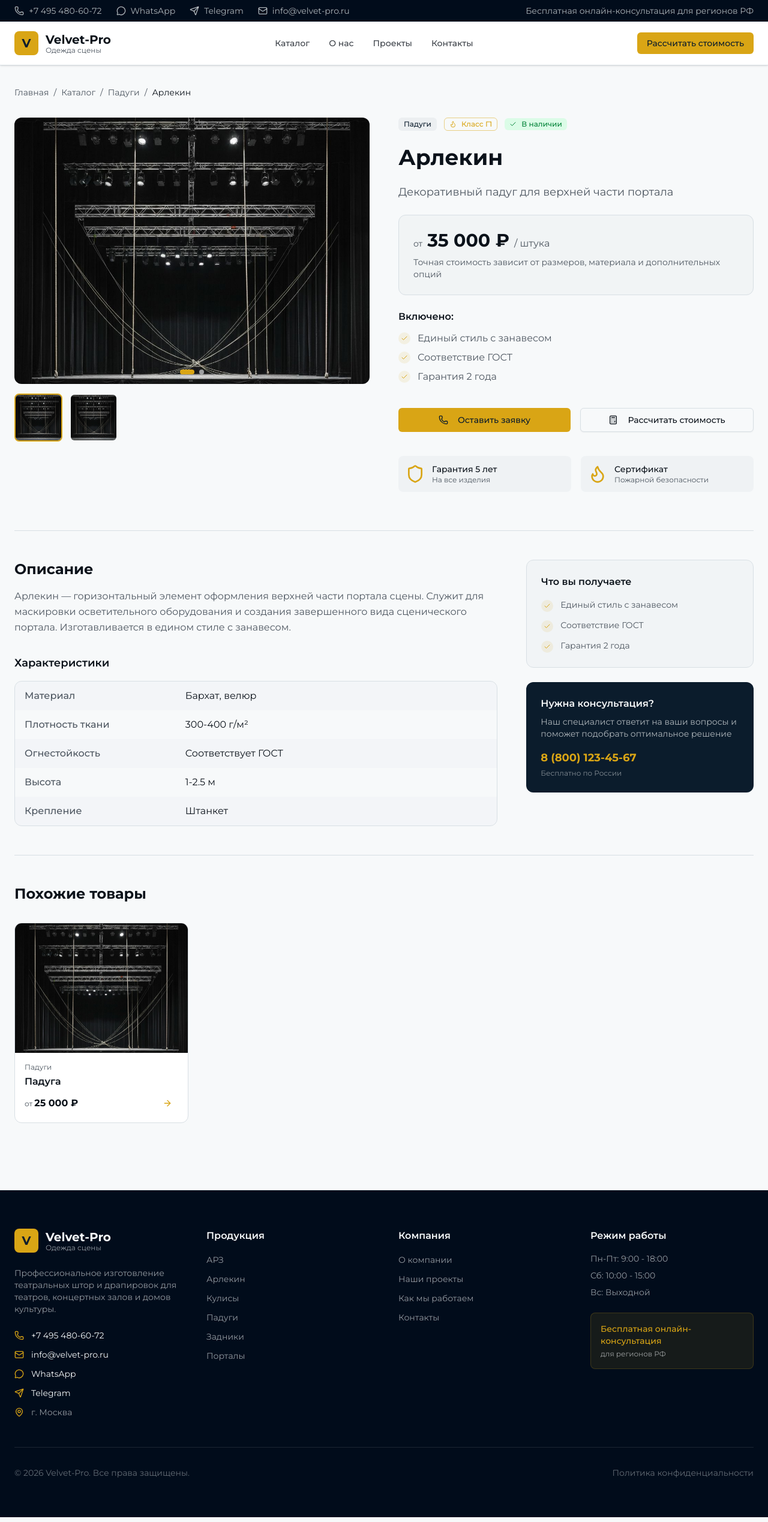
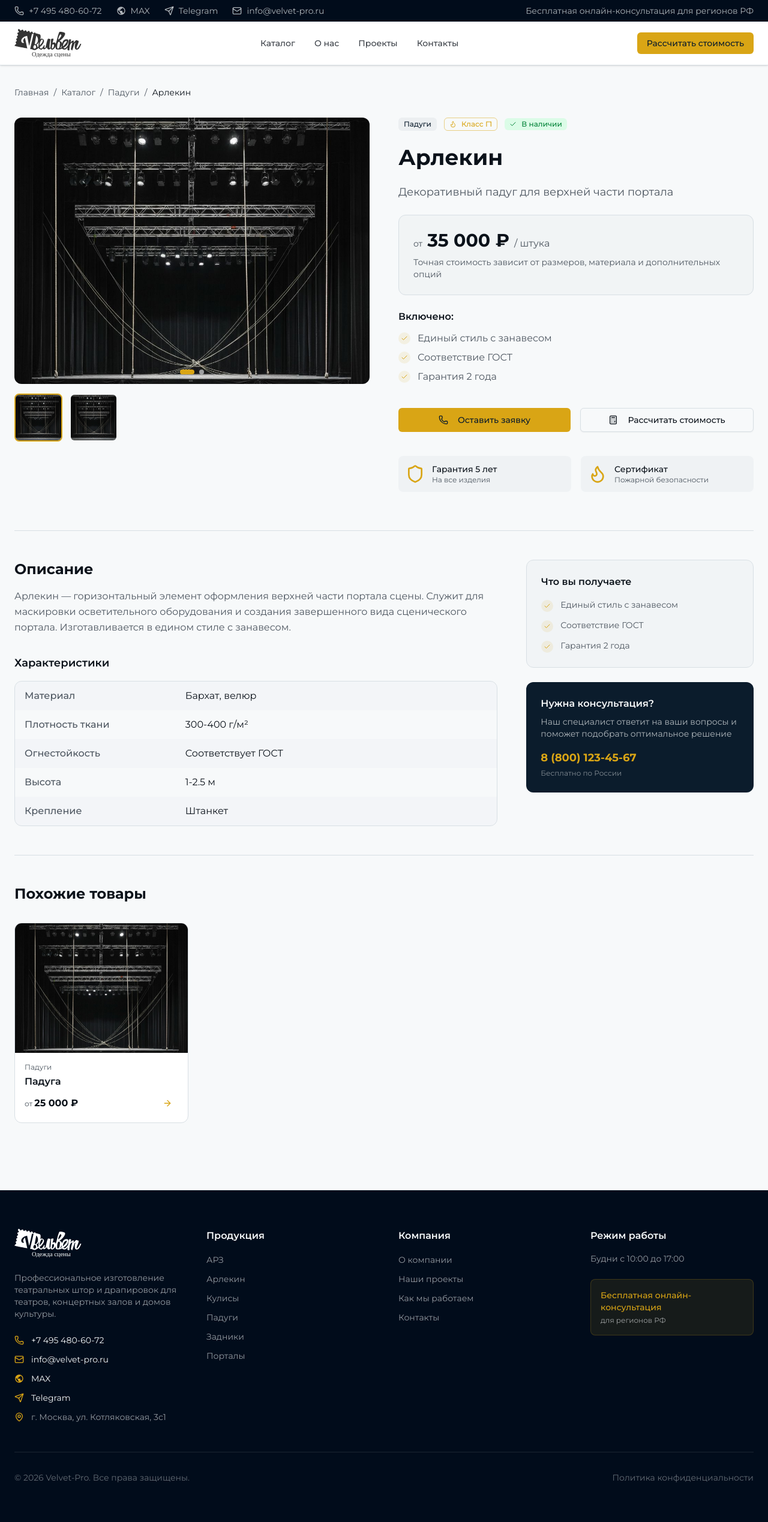
Before and after one commit to Pasha-Cake/velvet, a Next.js app: page /product/arlekin in a window 1280 px wide. Shown: the whole page at 60% size. Built offline with nearby package versions, Linux system fonts and the light colour scheme.

Commit message:
feat: update footer and header with new logo and contact info

```diff
--- a/components/layout/footer.tsx
+++ b/components/layout/footer.tsx
@@ -1,5 +1,6 @@
 import Link from 'next/link'
-import { Phone, Mail, MapPin, MessageCircle, Send } from 'lucide-react'
+import Image from 'next/image'
+import { Phone, Mail, MapPin, Send } from 'lucide-react'
 
 const navigation = {
   products: [
@@ -28,14 +29,14 @@ export function Footer() {
         <div className="grid md:grid-cols-2 lg:grid-cols-4 gap-12">
           {/* Brand */}
           <div>
-            <Link href="/" className="flex items-center gap-3 mb-6">
-              <div className="h-10 w-10 rounded-lg bg-gold flex items-center justify-center">
-                <span className="font-serif text-xl font-bold text-navy">V</span>
-              </div>
-              <div>
-                <span className="block font-serif text-xl font-bold">Velvet-Pro</span>
-                <span className="block text-xs text-primary-foreground/60 -mt-1">Одежда сцены</span>
-              </div>
+            <Link href="/" className="flex items-center mb-6">
+              <Image
+                src="/images/logo.svg"
+                alt="Velvet-Pro - Одежда сцены"
+                width={125}
+                height={53}
+                className="h-12 w-auto brightness-0 invert"
+              />
             </Link>
             <p className="text-sm text-primary-foreground/60 mb-6">
               Профессиональное изготовление театральных штор и драпировок
@@ -51,13 +52,15 @@ export function Footer() {
                 info@velvet-pro.ru
               </a>
               <a
-                href="https://wa.me/74954806072"
+                href="https://max.ru/u/f9LHodD0cOKAibvv4xnLwydR6sh_3dfTyvofGfaGlDE43RYshE6ATx0BtoM"
                 target="_blank"
                 rel="noopener noreferrer"
                 className="flex items-center gap-3 text-sm hover:text-gold transition-colors"
               >
-                <MessageCircle className="h-4 w-4 text-gold" />
-                WhatsApp
+                <svg className="h-4 w-4 text-gold" viewBox="0 0 24 24" fill="currentColor">
+                  <path d="M12 2C6.48 2 2 6.48 2 12s4.48 10 10 10 10-4.48 10-10S17.52 2 12 2zm-1 17.93c-3.95-.49-7-3.85-7-7.93 0-.62.08-1.21.21-1.79L9 15v1c0 1.1.9 2 2 2v1.93zm6.9-2.54c-.26-.81-1-1.39-1.9-1.39h-1v-3c0-.55-.45-1-1-1H8v-2h2c.55 0 1-.45 1-1V7h2c1.1 0 2-.9 2-2v-.41c2.93 1.19 5 4.06 5 7.41 0 2.08-.8 3.97-2.1 5.39z"/>
+                </svg>
+                MAX
               </a>
               <a
                 href="https://t.me/velvetpro"
@@ -70,7 +73,7 @@ export function Footer() {
               </a>
               <div className="flex items-start gap-3 text-sm text-primary-foreground/60">
                 <MapPin className="h-4 w-4 text-gold shrink-0 mt-0.5" />
-                <span>г. Москва</span>
+                <span>г. Москва, ул. Котляковская, 3с1</span>
               </div>
             </div>
           </div>
@@ -113,9 +116,7 @@ export function Footer() {
           <div>
             <h3 className="font-semibold mb-4">Режим работы</h3>
             <div className="space-y-2 text-sm text-primary-foreground/60">
-              <p>Пн-Пт: 9:00 - 18:00</p>
-              <p>Сб: 10:00 - 15:00</p>
-              <p>Вс: Выходной</p>
+              <p>Будни с 10:00 до 17:00</p>
             </div>
             <div className="mt-6 p-4 rounded-lg bg-gold/10 border border-gold/20">
               <p className="text-sm text-gold font-medium">Бесплатная онлайн-консультация</p>
--- a/components/layout/header.tsx
+++ b/components/layout/header.tsx
@@ -1,9 +1,10 @@
 'use client'
 
 import Link from 'next/link'
+import Image from 'next/image'
 import { useState } from 'react'
 import { motion, AnimatePresence } from 'framer-motion'
-import { Menu, X, Phone, Mail, MessageCircle, Send } from 'lucide-react'
+import { Menu, X, Phone, Mail, Send } from 'lucide-react'
 import { Button } from '@/components/ui/button'
 import { useQuiz } from '@/components/quiz/quiz-context'
 
@@ -30,13 +31,15 @@ export function Header() {
                 +7 495 480-60-72
               </a>
               <a
-                href="https://wa.me/74954806072"
+                href="https://max.ru/u/f9LHodD0cOKAibvv4xnLwydR6sh_3dfTyvofGfaGlDE43RYshE6ATx0BtoM"
                 target="_blank"
                 rel="noopener noreferrer"
                 className="flex items-center gap-2 hover:text-gold transition-colors"
               >
-                <MessageCircle className="h-4 w-4" />
-                WhatsApp
+                <svg className="h-4 w-4" viewBox="0 0 24 24" fill="currentColor">
+                  <path d="M12 2C6.48 2 2 6.48 2 12s4.48 10 10 10 10-4.48 10-10S17.52 2 12 2zm-1 17.93c-3.95-.49-7-3.85-7-7.93 0-.62.08-1.21.21-1.79L9 15v1c0 1.1.9 2 2 2v1.93zm6.9-2.54c-.26-.81-1-1.39-1.9-1.39h-1v-3c0-.55-.45-1-1-1H8v-2h2c.55 0 1-.45 1-1V7h2c1.1 0 2-.9 2-2v-.41c2.93 1.19 5 4.06 5 7.41 0 2.08-.8 3.97-2.1 5.39z"/>
+                </svg>
+                MAX
               </a>
               <a
                 href="https://t.me/velvetpro"
@@ -59,16 +62,16 @@ export function Header() {
 
       {/* Main nav - white background */}
       <nav className="bg-white border-b border-border shadow-sm">
-        <div className="mx-auto max-w-7xl px-6 py-4">
+        <div className="mx-auto max-w-7xl px-6 py-3">
           <div className="flex items-center justify-between">
-            <Link href="/" className="flex items-center gap-3">
-              <div className="h-10 w-10 rounded-lg bg-gold flex items-center justify-center">
-                <span className="font-serif text-xl font-bold text-navy">V</span>
-              </div>
-              <div>
-                <span className="block font-serif text-xl font-bold text-foreground">Velvet-Pro</span>
-                <span className="block text-xs text-muted-foreground -mt-1">Одежда сцены</span>
-              </div>
+            <Link href="/" className="flex items-center">
+              <Image
+                src="/images/logo.svg"
+                alt="Velvet-Pro - Одежда сцены"
+                width={125}
+                height={53}
+                className="h-12 w-auto"
+              />
             </Link>
 
             <div className="hidden lg:flex items-center gap-8">
@@ -150,13 +153,15 @@ export function Header() {
                     info@velvet-pro.ru
                   </a>
                   <a
-                    href="https://wa.me/74954806072"
+                    href="https://max.ru/u/f9LHodD0cOKAibvv4xnLwydR6sh_3dfTyvofGfaGlDE43RYshE6ATx0BtoM"
                     target="_blank"
                     rel="noopener noreferrer"
                     className="flex items-center gap-3 text-primary-foreground/70 hover:text-gold"
                   >
-                    <MessageCircle className="h-5 w-5" />
-                    WhatsApp
+                    <svg className="h-5 w-5" viewBox="0 0 24 24" fill="currentColor">
+                      <path d="M12 2C6.48 2 2 6.48 2 12s4.48 10 10 10 10-4.48 10-10S17.52 2 12 2zm-1 17.93c-3.95-.49-7-3.85-7-7.93 0-.62.08-1.21.21-1.79L9 15v1c0 1.1.9 2 2 2v1.93zm6.9-2.54c-.26-.81-1-1.39-1.9-1.39h-1v-3c0-.55-.45-1-1-1H8v-2h2c.55 0 1-.45 1-1V7h2c1.1 0 2-.9 2-2v-.41c2.93 1.19 5 4.06 5 7.41 0 2.08-.8 3.97-2.1 5.39z"/>
+                    </svg>
+                    MAX
                   </a>
                 </div>
                 <Button
--- a/components/sections/catalog.tsx
+++ b/components/sections/catalog.tsx
@@ -71,7 +71,7 @@ export function CatalogSection() {
         {/* Products grid */}
         <motion.div
           layout
-          className="grid sm:grid-cols-2 lg:grid-cols-3 xl:grid-cols-4 gap-6"
+          className="grid sm:grid-cols-2 lg:grid-cols-3 gap-6"
         >
           <AnimatePresence mode="popLayout">
             {filteredProducts.map((product, index) => (
--- a/components/sections/gallery.tsx
+++ b/components/sections/gallery.tsx
@@ -29,7 +29,7 @@ export function GallerySection() {
         </motion.div>
 
         {/* Gallery Grid */}
-        <div className="grid md:grid-cols-2 lg:grid-cols-3 gap-6">
+        <div className="grid md:grid-cols-2 gap-6">
           {galleryProjects.map((project, index) => (
             <motion.div
               key={project.id}
--- a/components/sections/timeline.tsx
+++ b/components/sections/timeline.tsx
@@ -27,7 +27,7 @@ export function TimelineSection() {
           {/* Line */}
           <div className="absolute top-16 left-0 right-0 h-0.5 bg-border" />
 
-          <div className="grid grid-cols-6 gap-4">
+          <div className="grid grid-cols-5 gap-4">
             {timelineSteps.map((step, index) => (
               <motion.div
                 key={step.step}
```
Also changed, not shown: public/images/logo.svg (added).
